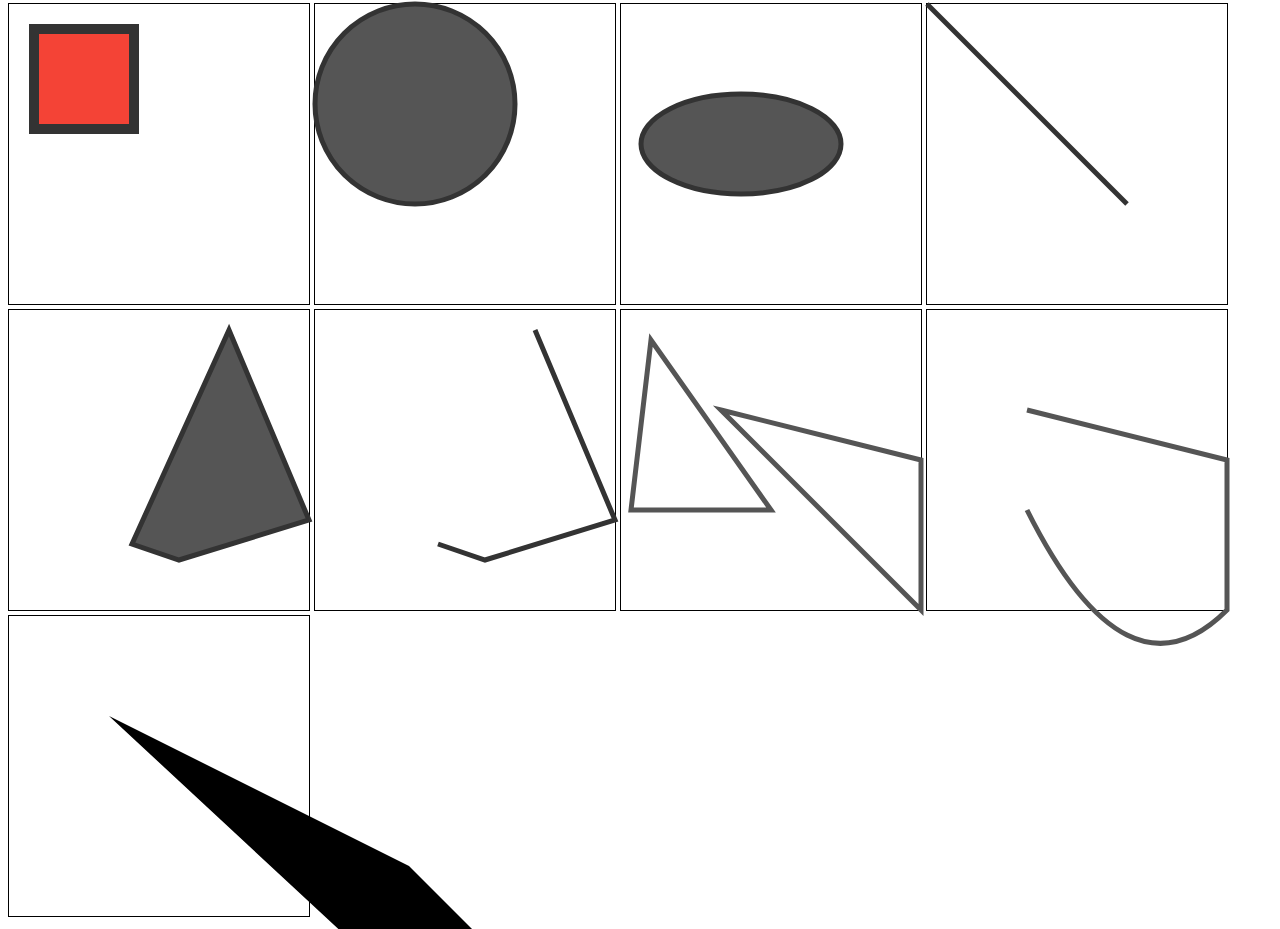
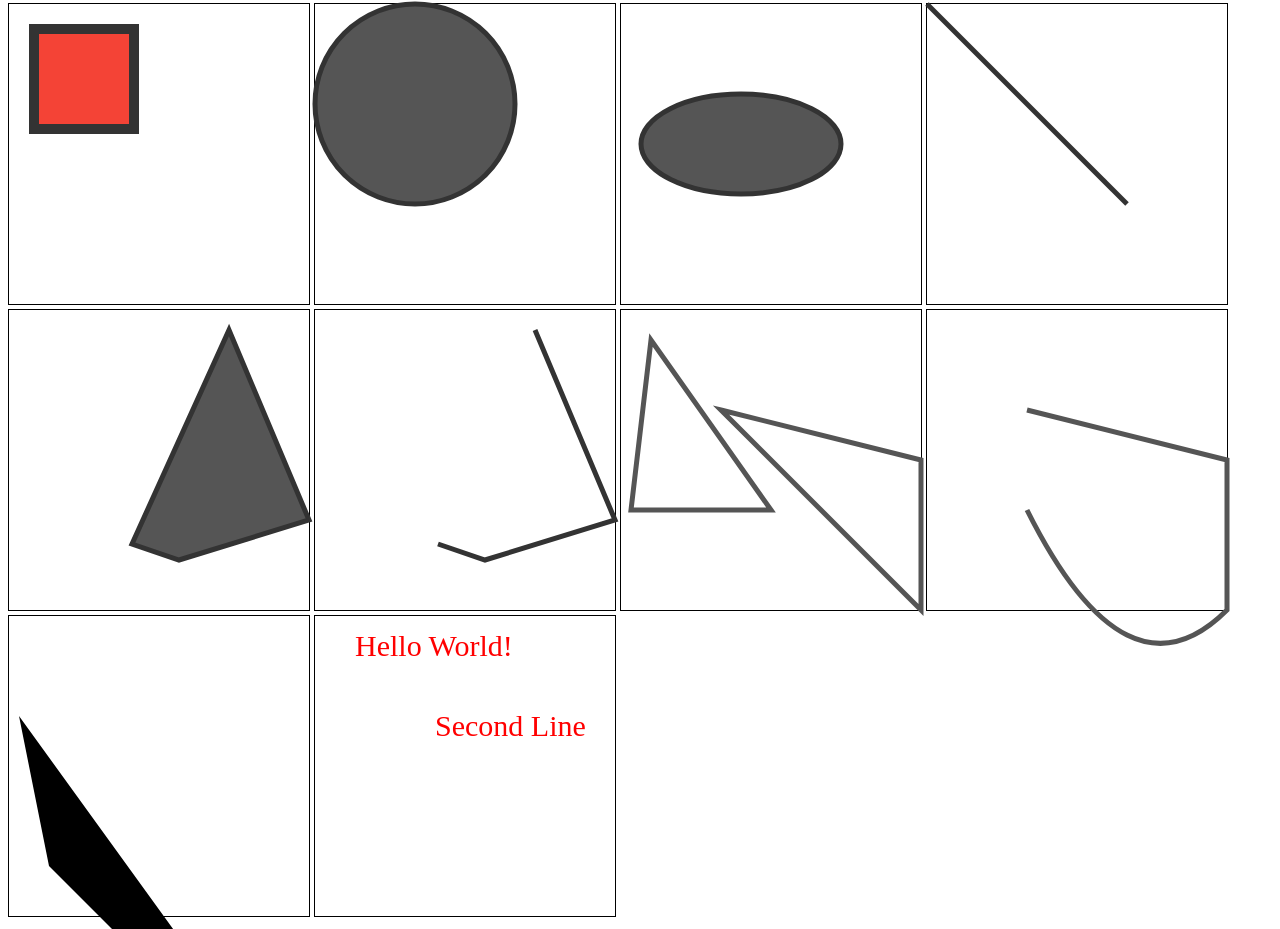
Before and after one commit to mmacdonald1/D3-intro, a website: page index.html in a window 1280 px wide. Shown: the part 77-1006 px from the top of the page. Drawn offline with Linux system fonts and the light colour scheme.

Commit message:
text and links

```diff
--- a/index.html
+++ b/index.html
@@ -62,6 +62,10 @@
             stroke: #555;
             stroke-width: 5px;
         }
+        #text{
+            fill: red;
+            font-size: 30px;
+        }
     </style>
 </head>
 <body>
@@ -112,11 +116,18 @@
      <svg class = "container">
         <path id = "relativeCurve"  d="
 
-        m100,100
-        l300,150
+        m10,100
+        l30,150
         l300,300
-        q200,400 100,200
+        q20,40 10,20
         "></path>
+    </svg>
+    <svg class = "container">
+        <a xlink:href="https://google.com/" target="_blank">
+            <text id ="text" x="40" y="40">Hello World!
+                <tspan x= "120" y="120">Second Line</tspan>
+            </text>
+        </a>
     </svg>
 </body>
 
```
